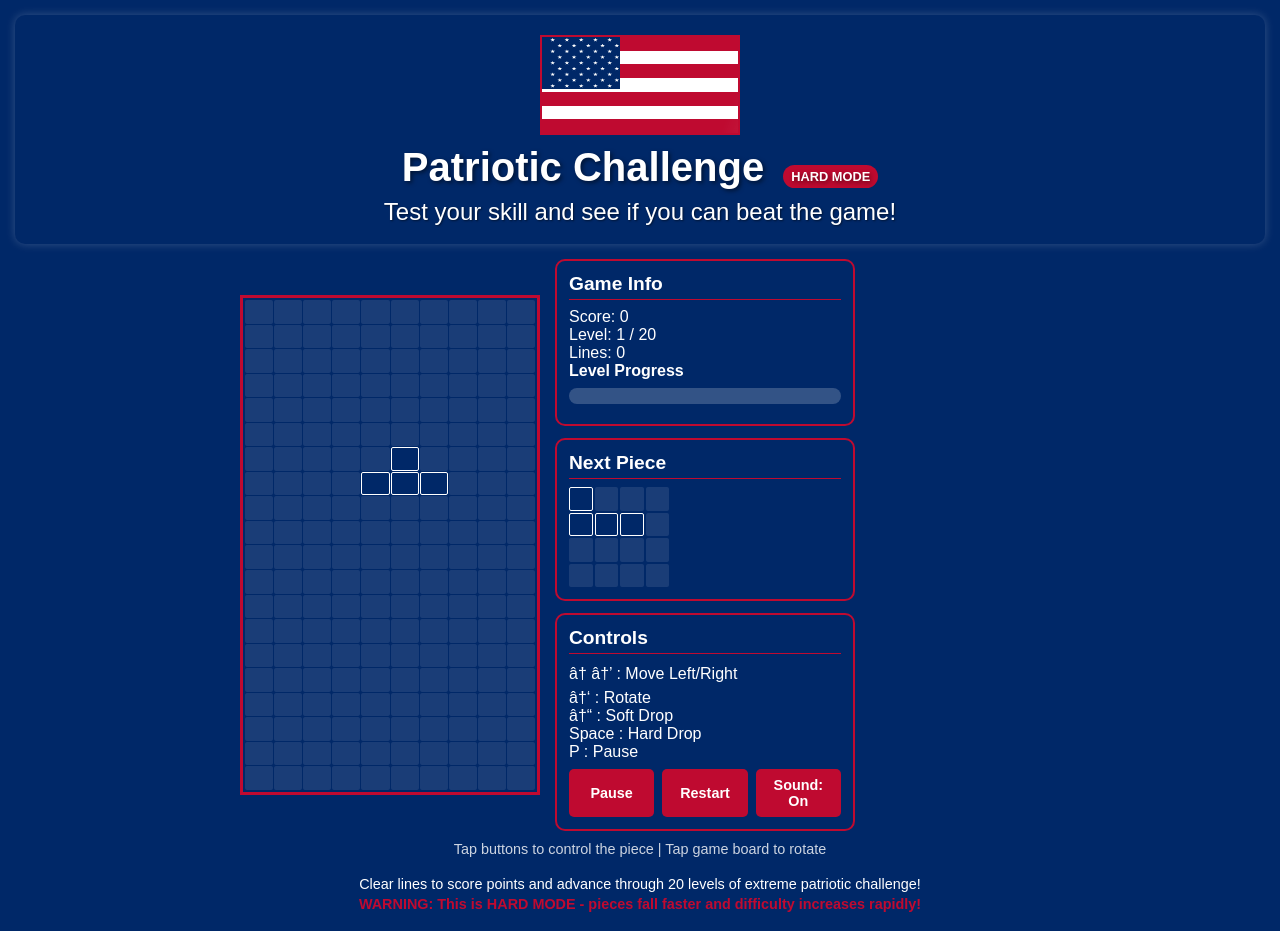
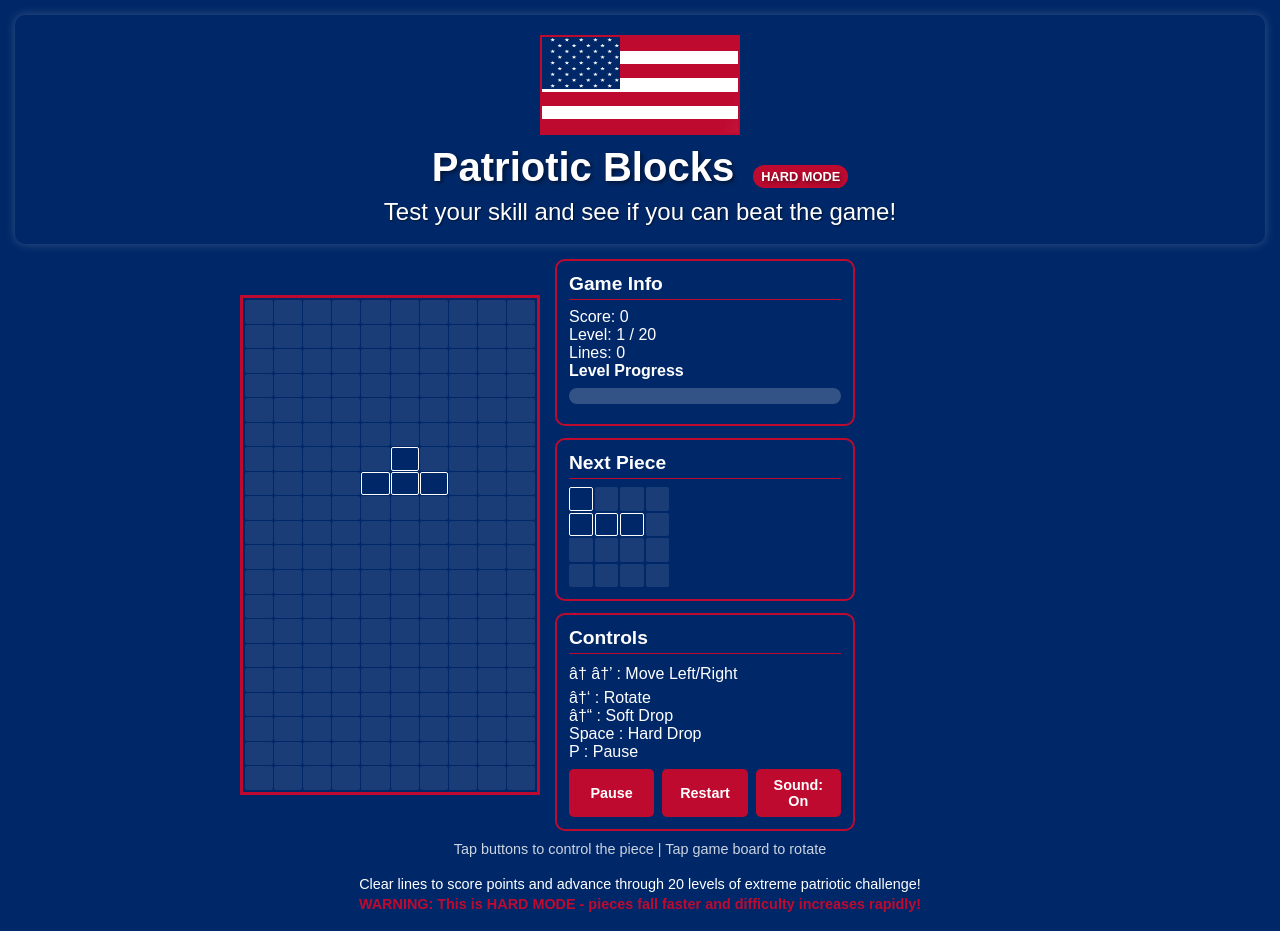
Before and after one commit to Team-America/Patriotic-Blockade, a plain HTML site: page Patriotic Challenge.html in a window 1280 px wide. Drawn offline with Linux system fonts and the light colour scheme.

Commit message:
Update Patriotic Challenge.html

```diff
--- a/Patriotic Challenge.html
+++ b/Patriotic Challenge.html
@@ -3,7 +3,7 @@
 <head>
     <meta charset="UTF-8">
     <meta name="viewport" content="width=device-width, initial-scale=1.0">
-    <title>Patriot's Challenge - Hard Mode</title>
+    <title>Patriotic Blocks - Hard Mode</title>
     <style>
         * {
             margin: 0;
@@ -443,7 +443,7 @@
             <div class="flag-canton" id="flag-canton"></div>
             <div class="flag-wind-effect"></div>
         </div>
-        <h1>Patriotic Challenge <span class="difficulty-badge">HARD MODE</span></h1>
+        <h1>Patriotic Blocks <span class="difficulty-badge">HARD MODE</span></h1>
         <div class="campaign-message">Test your skill and see if you can beat the game!</div>
         <div class="audio-notice" id="audio-notice">Tap here to enable audio!</div>
     </div>
```
